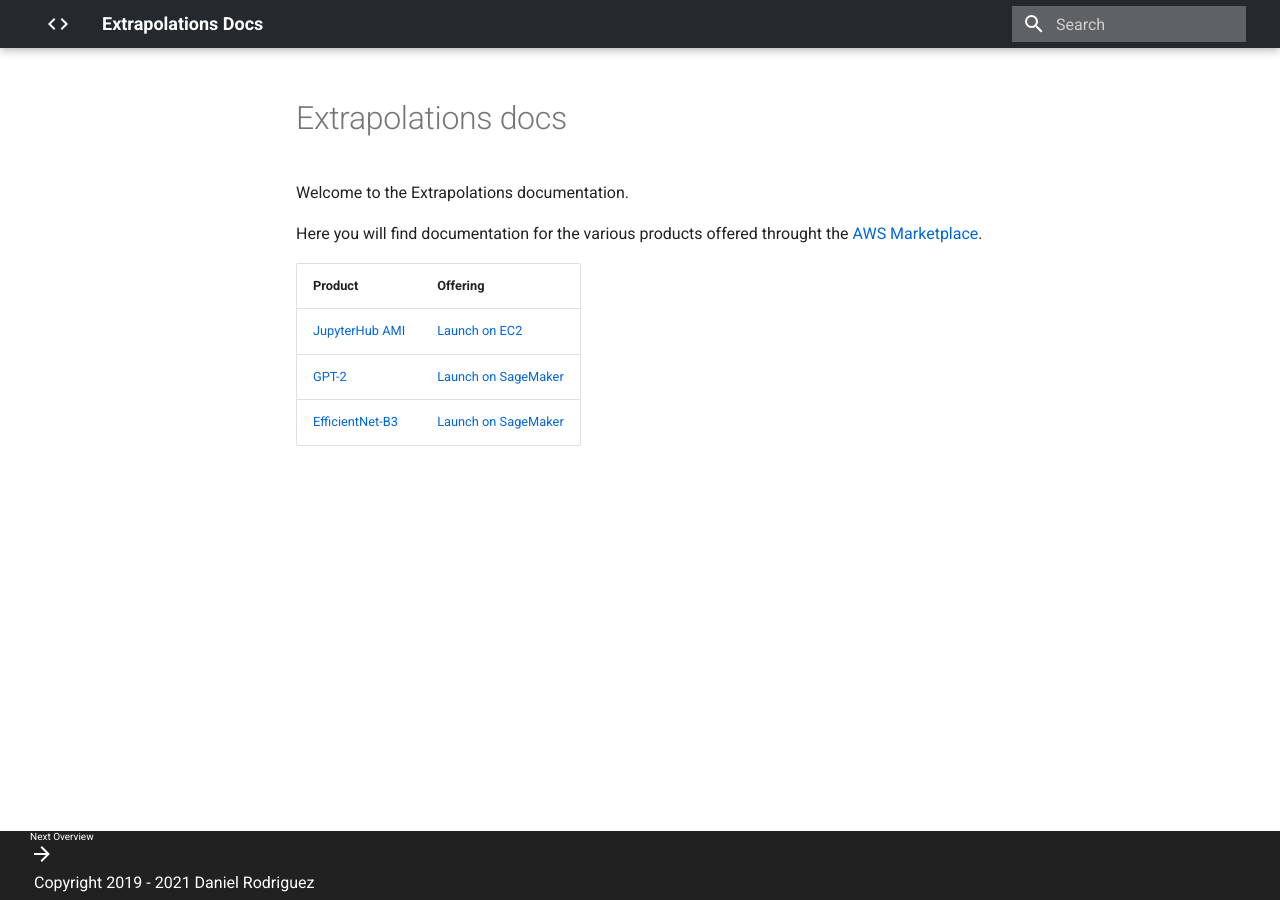
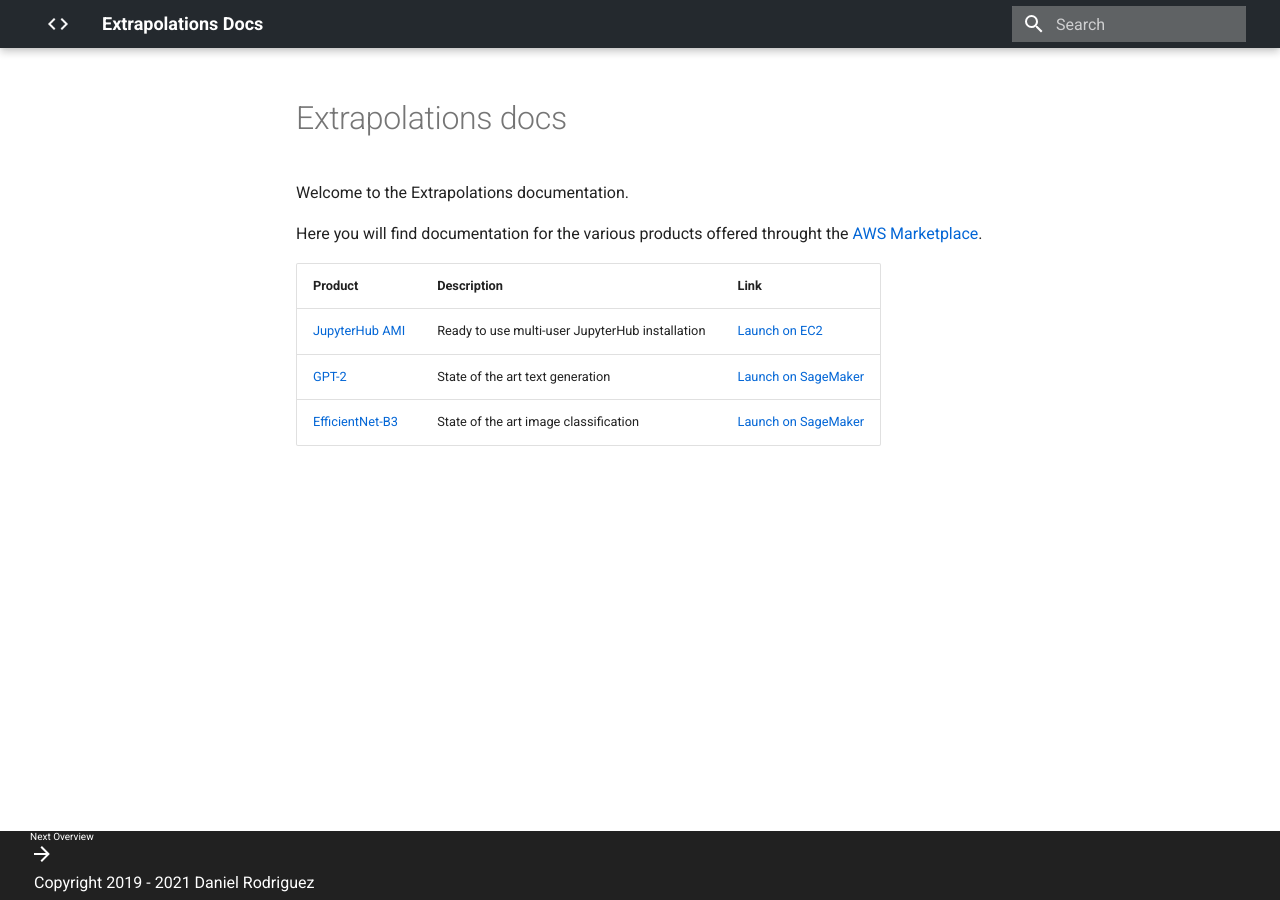
Before and after one commit to inmatura/aws.inmatura.com, an MkDocs documentation site: the page built from docs/index.md, in a window 1280 px wide. Built offline with MkDocs 1.6.1 and Material for MkDocs 9.7.7, drawn with Linux system fonts in a browser that asks for light colours.

Commit message:
Add desc

```diff
--- a/docs/index.md
+++ b/docs/index.md
@@ -5,8 +5,8 @@
 Here you will find documentation for the various products offered throught the
 [AWS Marketplace](https://aws.amazon.com/marketplace/seller-profile?id=3c135e65-8c99-4e4f-ace1-43eb02759156&ref=dtl_B07YSYZ2P6).
 
-| Product | Offering |
-|---|---|
-| [JupyterHub AMI](/jupyterhub-ami) | [Launch on EC2](https://aws.amazon.com/marketplace/pp/Daniel-Rodriguez-JupyterHub-multi-user-single-node/B07YSYZ2P6) |
-| [GPT-2](/models/gpt-2) | [Launch on SageMaker](https://aws.amazon.com/marketplace/pp/Daniel-Rodriguez-GPT-2-XL-Text-generation/prodview-cdujckyfypprg) |
-| [EfficientNet-B3](/models/efficientnet-b3) | [Launch on SageMaker](https://aws.amazon.com/marketplace/pp/prodview-b4jqie4ebeo4y) |
+| Product | Description | Link |
+|---|---|---|
+| [JupyterHub AMI](/jupyterhub-ami) | Ready to use multi-user JupyterHub installation | [Launch on EC2](https://aws.amazon.com/marketplace/pp/Daniel-Rodriguez-JupyterHub-multi-user-single-node/B07YSYZ2P6) |
+| [GPT-2](/models/gpt-2) | State of the art text generation | [Launch on SageMaker](https://aws.amazon.com/marketplace/pp/Daniel-Rodriguez-GPT-2-XL-Text-generation/prodview-cdujckyfypprg) |
+| [EfficientNet-B3](/models/efficientnet-b3) | State of the art image classification | [Launch on SageMaker](https://aws.amazon.com/marketplace/pp/prodview-b4jqie4ebeo4y) |
```
